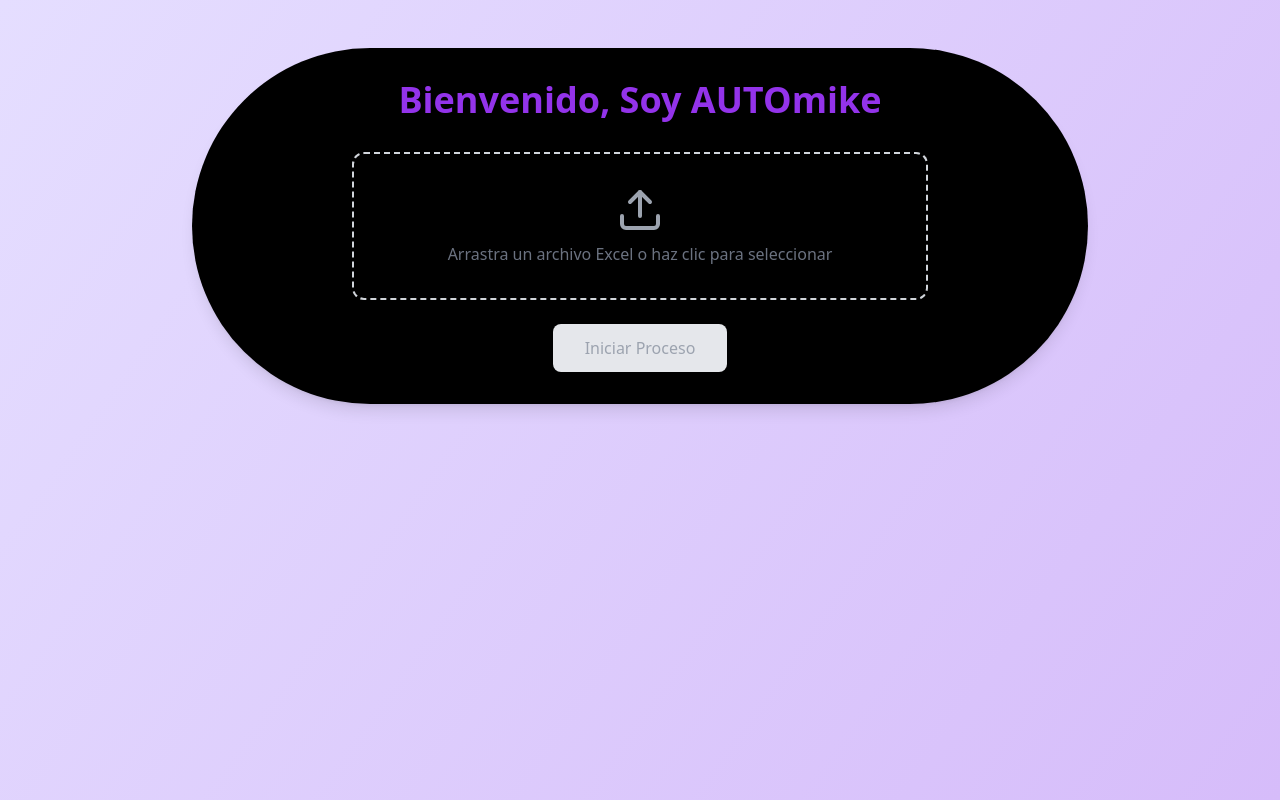
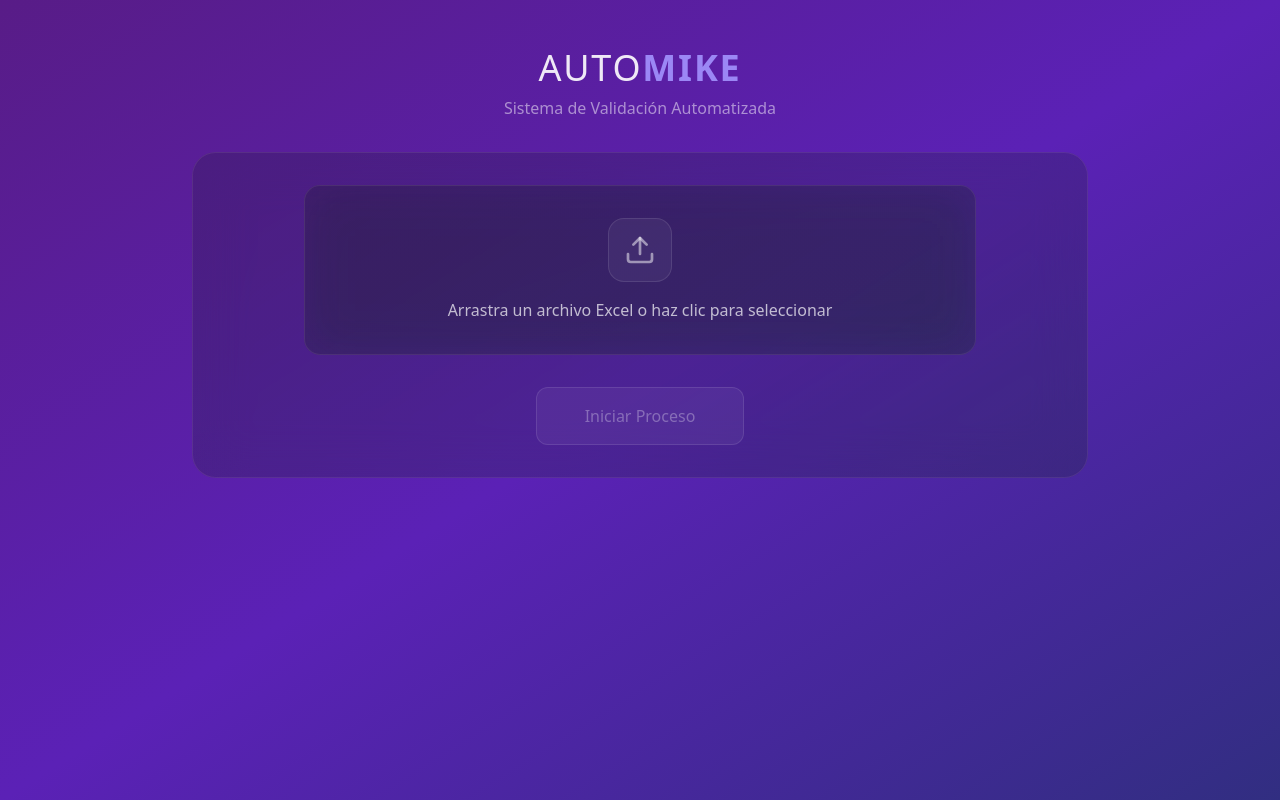
Before and after one commit to Morieadan/ui1-html, a React (Vite) app: page / in a window 1280 px wide. Built offline with nearby package versions, Linux system fonts and the light colour scheme.

Commit message:
Redesign UI
Redesigned the UI to be inspired by a futuristic spaceship or aircraft console.

```diff
--- a/src/components/FileUpload.tsx
+++ b/src/components/FileUpload.tsx
@@ -1,14 +1,15 @@
 
-import { FileText, Upload } from "lucide-react";
+import { FileText, Upload, Database } from "lucide-react";
 import { useState } from "react";
+
 interface FileUploadProps {
   onFileSelect: (file: File) => void;
 }
-const FileUpload = ({
-  onFileSelect
-}: FileUploadProps) => {
+
+const FileUpload = ({ onFileSelect }: FileUploadProps) => {
   const [dragActive, setDragActive] = useState(false);
   const [selectedFile, setSelectedFile] = useState<File | null>(null);
+
   const handleDrag = (e: React.DragEvent) => {
     e.preventDefault();
     e.stopPropagation();
@@ -18,6 +19,7 @@ const FileUpload = ({
       setDragActive(false);
     }
   };
+
   const handleDrop = (e: React.DragEvent) => {
     e.preventDefault();
     e.stopPropagation();
@@ -30,6 +32,7 @@ const FileUpload = ({
       }
     }
   };
+
   const handleChange = (e: React.ChangeEvent<HTMLInputElement>) => {
     e.preventDefault();
     if (e.target.files && e.target.files[0]) {
@@ -38,21 +41,54 @@ const FileUpload = ({
       onFileSelect(file);
     }
   };
-  return <div className="w-full max-w-xl mx-auto">
-      <div className={`relative border-2 border-dashed rounded-xl p-8 transition-all ${dragActive ? "border-primary bg-primary/5" : "border-gray-300 hover:border-primary/50"}`} onDragEnter={handleDrag} onDragLeave={handleDrag} onDragOver={handleDrag} onDrop={handleDrop}>
-        <input type="file" accept=".xlsx,.xls" onChange={handleChange} className="absolute inset-0 w-full h-full opacity-0 cursor-pointer bg-purple-500 hover:bg-purple-400 rounded-2xl" />
-        <div className="text-center">
-          {selectedFile ? <div className="space-y-2 animate-fade-in">
-              <FileText className="w-12 h-12 mx-auto text-primary" />
-              <p className="text-sm text-gray-500">{selectedFile.name}</p>
-            </div> : <div className="space-y-2">
-              <Upload className="w-12 h-12 mx-auto text-gray-400" />
-              <p className="text-gray-500">
-                Arrastra un archivo Excel o haz clic para seleccionar
-              </p>
-            </div>}
+
+  return (
+    <div className="w-full max-w-2xl mx-auto">
+      <div
+        className={`relative overflow-hidden backdrop-blur-xl bg-black/20 rounded-2xl border transition-all duration-300 ${
+          dragActive
+            ? "border-primary/50 shadow-[0_0_30px_-12px_rgba(155,135,245,0.5)]"
+            : "border-white/10 hover:border-primary/30"
+        }`}
+        onDragEnter={handleDrag}
+        onDragLeave={handleDrag}
+        onDragOver={handleDrag}
+        onDrop={handleDrop}
+      >
+        <div className="absolute inset-0 bg-gradient-to-br from-primary/5 to-accent/5" />
+        <input
+          type="file"
+          accept=".xlsx,.xls"
+          onChange={handleChange}
+          className="absolute inset-0 w-full h-full opacity-0 cursor-pointer"
+        />
+        <div className="relative p-8">
+          <div className="text-center">
+            {selectedFile ? (
+              <div className="space-y-4 animate-fade-in">
+                <div className="w-16 h-16 mx-auto rounded-2xl bg-primary/10 flex items-center justify-center border border-primary/20">
+                  <Database className="w-8 h-8 text-primary" />
+                </div>
+                <div className="space-y-1">
+                  <p className="text-white/90 font-medium">{selectedFile.name}</p>
+                  <p className="text-xs text-white/50">Archivo seleccionado</p>
+                </div>
+              </div>
+            ) : (
+              <div className="space-y-4">
+                <div className="w-16 h-16 mx-auto rounded-2xl bg-white/5 flex items-center justify-center border border-white/10">
+                  <Upload className="w-8 h-8 text-white/50" />
+                </div>
+                <p className="text-white/70">
+                  Arrastra un archivo Excel o haz clic para seleccionar
+                </p>
+              </div>
+            )}
+          </div>
         </div>
       </div>
-    </div>;
+    </div>
+  );
 };
+
 export default FileUpload;
--- a/src/components/LicenseValidation.tsx
+++ b/src/components/LicenseValidation.tsx
@@ -1,14 +1,25 @@
 
-import { Loader2 } from "lucide-react";
+import { Loader2, Shield } from "lucide-react";
 
 const LicenseValidation = () => {
   return (
-    <div className="fixed inset-0 flex items-center justify-center bg-gradient-soft">
-      <div className="bg-white/80 backdrop-blur-md p-8 rounded-2xl shadow-lg animate-fade-in">
-        <Loader2 className="w-12 h-12 text-primary mb-4 animate-loader-spin mx-auto" />
-        <h2 className="text-2xl font-medium text-gray-800 text-center">
-          Validando licencia...
+    <div className="fixed inset-0 flex items-center justify-center bg-gradient-to-br from-purple-900 via-violet-800 to-indigo-900">
+      <div className="relative backdrop-blur-xl bg-black/20 p-12 rounded-3xl shadow-[0_0_50px_-12px_rgba(155,135,245,0.5)] border border-white/10 animate-fade-in">
+        <div className="absolute inset-0 bg-gradient-to-r from-primary/10 to-accent/10 rounded-3xl" />
+        <Shield className="w-16 h-16 text-primary mx-auto mb-6 opacity-50" />
+        <Loader2 className="w-12 h-12 text-white mb-6 animate-loader-spin mx-auto" />
+        <h2 className="text-3xl font-light text-white/90 text-center tracking-wider">
+          VALIDANDO <span className="font-semibold text-primary">LICENCIA</span>
         </h2>
+        <div className="mt-4 flex justify-center gap-2">
+          {[...Array(3)].map((_, i) => (
+            <div
+              key={i}
+              className="w-2 h-2 rounded-full bg-primary/50 animate-pulse"
+              style={{ animationDelay: `${i * 0.2}s` }}
+            />
+          ))}
+        </div>
       </div>
     </div>
   );
--- a/src/components/ProcessingView.tsx
+++ b/src/components/ProcessingView.tsx
@@ -1,5 +1,5 @@
 
-import { Loader2 } from "lucide-react";
+import { Loader2, Database } from "lucide-react";
 
 interface ProcessingViewProps {
   currentFile: number;
@@ -9,24 +9,37 @@ interface ProcessingViewProps {
 
 const ProcessingView = ({ currentFile, totalFiles, progress }: ProcessingViewProps) => {
   return (
-    <div className="space-y-6 w-full max-w-xl mx-auto animate-fade-in">
-      <div className="text-center space-y-2">
-        <Loader2 className="w-8 h-8 mx-auto text-primary animate-loader-spin" />
-        <h3 className="text-xl font-medium">
-          Revisando expediente {currentFile} de {totalFiles}
-        </h3>
+    <div className="space-y-8 w-full max-w-2xl mx-auto animate-fade-in">
+      <div className="backdrop-blur-xl bg-black/20 rounded-2xl border border-white/10 p-8">
+        <div className="text-center space-y-4">
+          <div className="w-16 h-16 mx-auto rounded-2xl bg-primary/10 flex items-center justify-center border border-primary/20">
+            <Database className="w-8 h-8 text-primary animate-pulse" />
+          </div>
+          <div className="space-y-1">
+            <h3 className="text-2xl font-light text-white/90">
+              Procesando expediente <span className="font-medium text-primary">{currentFile}</span>
+            </h3>
+            <p className="text-white/50 text-sm">
+              Total de expedientes: {totalFiles}
+            </p>
+          </div>
+        </div>
       </div>
 
-      <div className="relative w-full h-2 bg-gray-200 rounded-full overflow-hidden">
-        <div
-          className="absolute top-0 left-0 h-full bg-gradient-accent transition-all duration-300 rounded-full"
-          style={{ width: `${progress}%` }}
-        />
+      <div className="backdrop-blur-xl bg-black/20 rounded-2xl border border-white/10 p-6">
+        <div className="space-y-2">
+          <div className="flex justify-between text-sm">
+            <span className="text-white/50">Progreso</span>
+            <span className="text-primary font-medium">{progress}%</span>
+          </div>
+          <div className="relative h-2 bg-white/5 rounded-full overflow-hidden">
+            <div
+              className="absolute top-0 left-0 h-full bg-gradient-to-r from-primary to-accent transition-all duration-300 rounded-full"
+              style={{ width: `${progress}%` }}
+            />
+          </div>
+        </div>
       </div>
-
-      <p className="text-center text-gray-500">
-        {progress}% completado
-      </p>
     </div>
   );
 };
--- a/src/components/ResultsModal.tsx
+++ b/src/components/ResultsModal.tsx
@@ -1,5 +1,5 @@
 
-import { CheckCircle } from "lucide-react";
+import { CheckCircle, Database, DollarSign, CheckSquare } from "lucide-react";
 
 interface ResultsModalProps {
   total: number;
@@ -10,36 +10,42 @@ interface ResultsModalProps {
 
 const ResultsModal = ({ total, withCost, accepted, onClose }: ResultsModalProps) => {
   return (
-    <div className="fixed inset-0 bg-black/20 backdrop-blur-sm flex items-center justify-center z-50 animate-fade-in">
-      <div className="bg-white/90 backdrop-blur-md rounded-2xl p-8 max-w-md w-full mx-4 shadow-xl animate-scale-up">
-        <div className="text-center space-y-4">
-          <CheckCircle className="w-12 h-12 mx-auto text-primary" />
-          <h2 className="text-2xl font-medium">Resumen del Proceso</h2>
+    <div className="fixed inset-0 bg-black/40 backdrop-blur-sm flex items-center justify-center z-50 animate-fade-in">
+      <div className="relative backdrop-blur-xl bg-black/20 p-8 rounded-3xl max-w-md w-full mx-4 border border-white/10 animate-scale-up">
+        <div className="absolute inset-0 bg-gradient-to-br from-primary/5 to-accent/5 rounded-3xl" />
+        <div className="relative text-center space-y-6">
+          <div className="w-16 h-16 mx-auto rounded-2xl bg-primary/10 flex items-center justify-center border border-primary/20">
+            <CheckCircle className="w-8 h-8 text-primary" />
+          </div>
+          <h2 className="text-3xl font-light text-white/90">
+            Proceso <span className="font-medium text-primary">Completado</span>
+          </h2>
 
-          <div className="space-y-4 mt-6">
-            <div className="bg-primary/5 p-4 rounded-lg">
-              <div className="text-2xl font-semibold text-primary">{total}</div>
-              <div className="text-sm text-gray-600">Expedientes Revisados</div>
+          <div className="grid grid-cols-3 gap-4">
+            <div className="backdrop-blur-xl bg-white/5 p-4 rounded-2xl border border-white/10">
+              <Database className="w-6 h-6 text-primary/70 mx-auto mb-2" />
+              <div className="text-2xl font-semibold text-white">{total}</div>
+              <div className="text-xs text-white/50">Expedientes</div>
             </div>
 
-            <div className="flex gap-4">
-              <div className="flex-1 bg-secondary/5 p-4 rounded-lg">
-                <div className="text-2xl font-semibold text-secondary">{withCost}</div>
-                <div className="text-sm text-gray-600">Con Costo</div>
-              </div>
+            <div className="backdrop-blur-xl bg-white/5 p-4 rounded-2xl border border-white/10">
+              <DollarSign className="w-6 h-6 text-accent/70 mx-auto mb-2" />
+              <div className="text-2xl font-semibold text-white">{withCost}</div>
+              <div className="text-xs text-white/50">Con Costo</div>
+            </div>
 
-              <div className="flex-1 bg-accent/5 p-4 rounded-lg">
-                <div className="text-2xl font-semibold text-accent">{accepted}</div>
-                <div className="text-sm text-gray-600">Aceptados</div>
-              </div>
+            <div className="backdrop-blur-xl bg-white/5 p-4 rounded-2xl border border-white/10">
+              <CheckSquare className="w-6 h-6 text-green-400/70 mx-auto mb-2" />
+              <div className="text-2xl font-semibold text-white">{accepted}</div>
+              <div className="text-xs text-white/50">Aceptados</div>
             </div>
           </div>
 
           <button
             onClick={onClose}
-            className="mt-6 px-8 py-2 bg-gradient-accent text-white rounded-lg font-medium transition-transform hover:scale-105"
+            className="px-8 py-3 rounded-xl font-medium bg-gradient-to-r from-primary to-accent text-white transition-all duration-300 hover:shadow-[0_0_20px_-5px_rgba(155,135,245,0.5)] hover:scale-105"
           >
-            OK
+            Cerrar
           </button>
         </div>
       </div>
--- a/src/pages/Index.tsx
+++ b/src/pages/Index.tsx
@@ -40,30 +40,63 @@ const Index = () => {
     return <LicenseValidation />;
   }
 
-  return <div className="min-h-screen bg-gradient-soft bg-sky-400 hover:bg-sky-300">
+  return (
+    <div className="min-h-screen bg-gradient-to-br from-purple-900 via-violet-800 to-indigo-900">
       <div className="container mx-auto px-4 py-12">
-        <div className="max-w-4xl mx-auto">
-          <div className="backdrop-blur-md p-8 shadow-lg animate-fade-in bg-black rounded-full">
-            <h1 className="text-center mb-8 text-purple-600 text-4xl font-bold">Bienvenido, Soy AUTOmike</h1>
+        <div className="max-w-4xl mx-auto space-y-8">
+          <div className="text-center">
+            <h1 className="text-4xl font-light text-white/90 tracking-wider">
+              AUTO<span className="font-bold text-primary">MIKE</span>
+            </h1>
+            <p className="text-white/50 mt-2">Sistema de Validación Automatizada</p>
+          </div>
 
-            {isProcessing ? <ProcessingView currentFile={Math.floor(processingProgress / 100 * 98)} totalFiles={98} progress={processingProgress} /> : <div className="space-y-6">
+          <div className="relative backdrop-blur-xl bg-black/20 rounded-3xl border border-white/10 p-8 animate-fade-in">
+            <div className="absolute inset-0 bg-gradient-to-br from-primary/5 to-accent/5 rounded-3xl" />
+            <div className="relative">
+              {isProcessing ? (
+                <ProcessingView
+                  currentFile={Math.floor((processingProgress / 100) * 98)}
+                  totalFiles={98}
+                  progress={processingProgress}
+                />
+              ) : (
+                <div className="space-y-8">
                   <FileUpload onFileSelect={handleFileSelect} />
 
                   <div className="text-center">
-                  <button onClick={handleStartProcess} disabled={!selectedFile} className={`px-8 py-3 rounded-lg font-medium transition-all ${selectedFile ? "bg-gradient-accent text-white hover:scale-105" : "bg-gray-200 text-gray-400 cursor-not-allowed"}`}>
+                    <button
+                      onClick={handleStartProcess}
+                      disabled={!selectedFile}
+                      className={`px-12 py-4 rounded-xl font-medium transition-all duration-300 ${
+                        selectedFile
+                          ? "bg-gradient-to-r from-primary to-accent text-white hover:shadow-[0_0_30px_-12px_rgba(155,135,245,0.5)] hover:scale-105"
+                          : "bg-white/5 text-white/30 cursor-not-allowed border border-white/10"
+                      }`}
+                    >
                       Iniciar Proceso
                     </button>
                   </div>
-              </div>}
+                </div>
+              )}
+            </div>
           </div>
         </div>
       </div>
 
-      {showResults && <ResultsModal total={98} withCost={15} accepted={11} onClose={() => {
+      {showResults && (
+        <ResultsModal
+          total={98}
+          withCost={15}
+          accepted={11}
+          onClose={() => {
             setShowResults(false);
             setSelectedFile(null);
-    }} />}
-    </div>;
+          }}
+        />
+      )}
+    </div>
+  );
 };
 
 export default Index;
```
Lines whose indentation alone changed are shown as unchanged.
